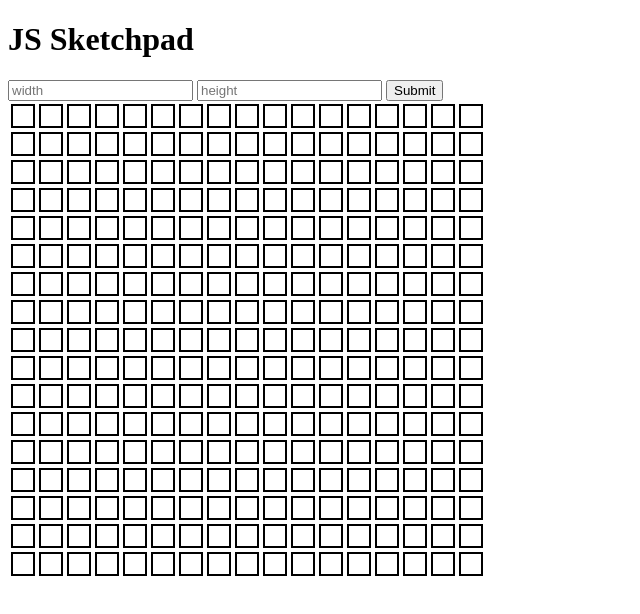
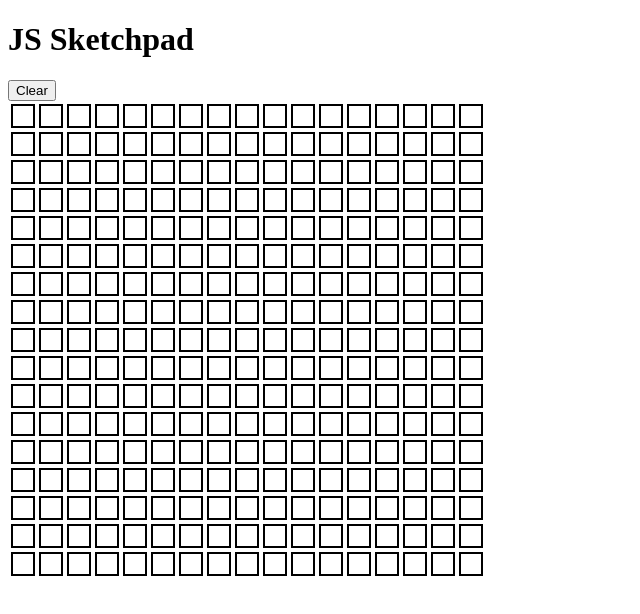
Before and after one commit to sharellb/sketchpad, a plain HTML site: page index.html in a window 1280 px wide. Shown: the whole page, without its empty margins (0-640 px from the left). Drawn offline with nearby package versions, Linux system fonts and the light colour scheme.

Commit message:
Added clear button

```diff
--- a/index.html
+++ b/index.html
@@ -11,9 +11,7 @@
 		<h1>JS Sketchpad</h1>
 	</header>
     <div id="form-1">
-      <input id="width" placeholder="width" type="text">
-      <input id="height" placeholder="height" type="text">
-      <input type="submit"/>
+      <button id="clear">Clear</button>
     </div>
 	<div id="container">
 		<table id="grid">
```
Also changed, not shown: 1 other file.
